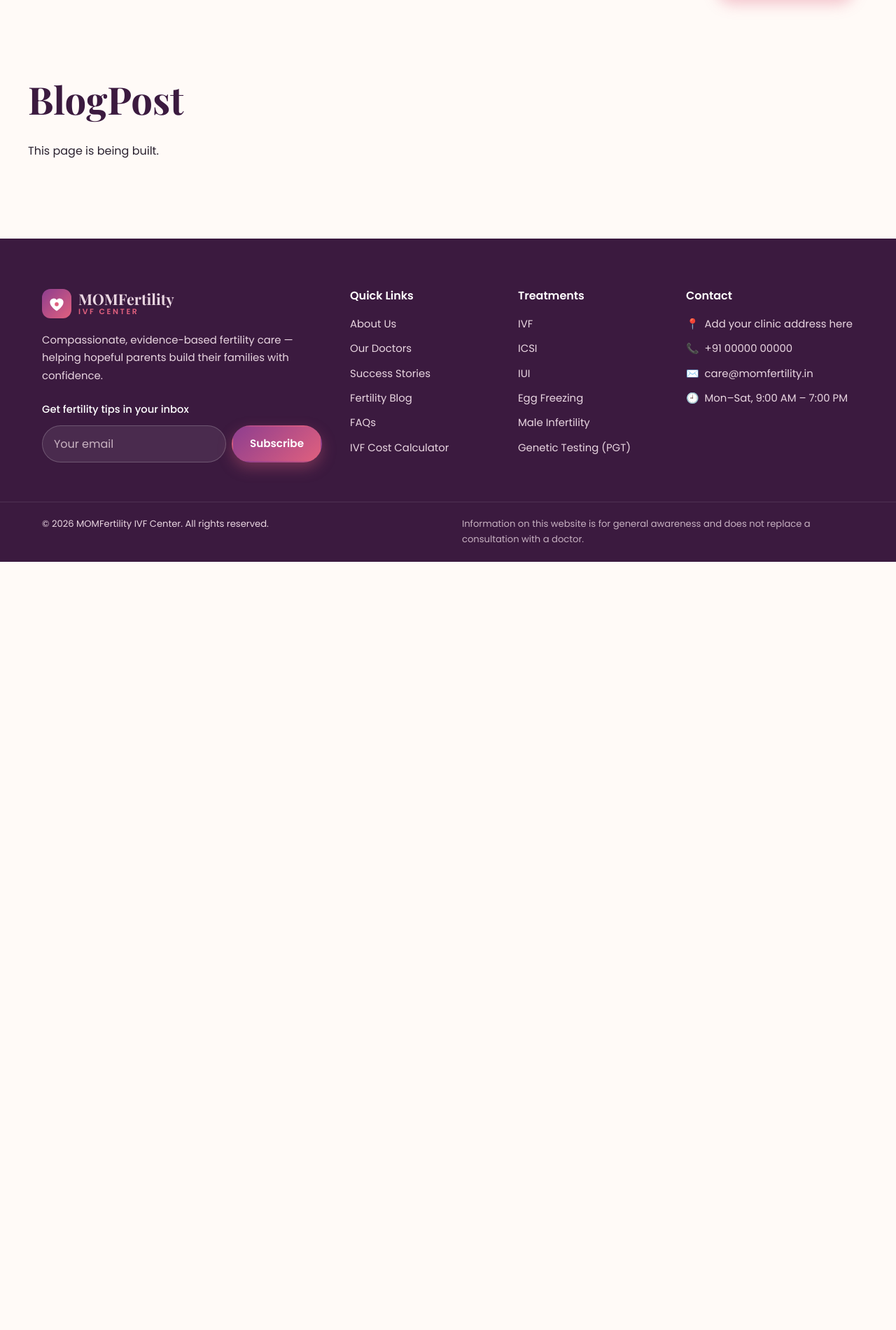
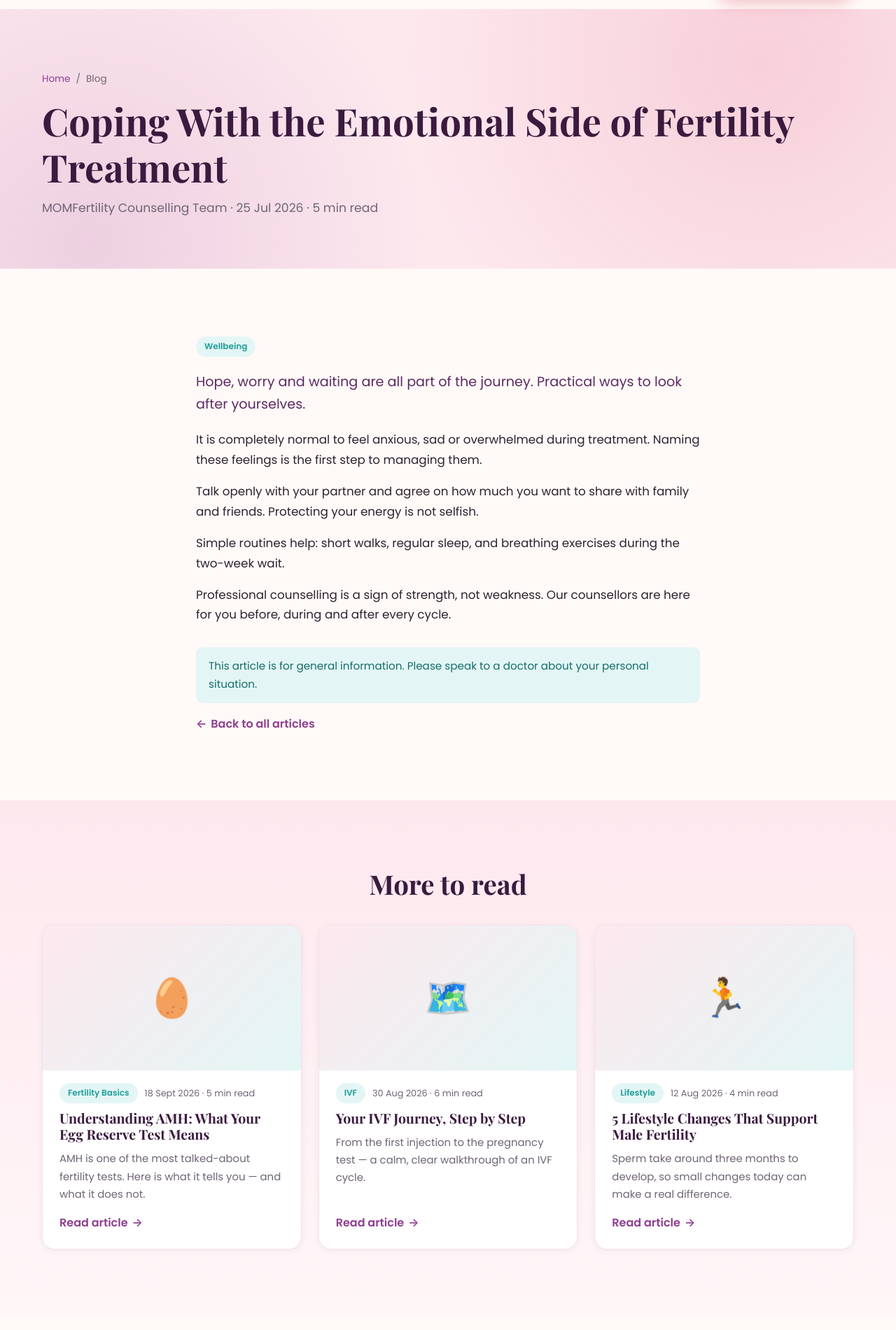
Before and after one commit to HetalRupareliya91/momfertility-ivf-center, a React (Vite) app in the folder client/: page /blog/coping-with-fertility-stress in a window 1280 px wide. Shown: the part 99-2000 px from the top of the page at 70% size. Before the commit the page ends 902 px from the top, so only its background shows below. Built offline with nearby package versions, Linux system fonts and the light colour scheme; no server answers.

Commit message:
feat(client): add blog article page with related posts

```diff
--- a/client/src/pages/BlogPost.jsx
+++ b/client/src/pages/BlogPost.jsx
@@ -1,8 +1,56 @@
+import { Link, useParams } from 'react-router-dom';
+import Loader from '../components/Loader.jsx';
+import PageHeader from '../components/PageHeader.jsx';
+import CTABanner from '../components/CTABanner.jsx';
+import BlogCard, { formatDate } from '../components/BlogCard.jsx';
+import NotFound from './NotFound.jsx';
+import useFetch from '../hooks/useFetch.js';
+import usePageTitle from '../hooks/usePageTitle.js';
+import { blog as allPosts } from '../data/index.js';
+import '../styles/pages.css';
+
 export default function BlogPost() {
+  const { slug } = useParams();
+  const fallback = allPosts.find((p) => p.slug === slug);
+  const { data: post, loading } = useFetch(`/blog/${slug}`, fallback);
+  usePageTitle(post?.title || 'Article', post?.excerpt);
+
+  if (loading && !post) return <Loader />;
+  if (!post) return <NotFound />;
+
+  const more = allPosts.filter((p) => p.slug !== post.slug).slice(0, 3);
+
   return (
-    <section className="section container">
-      <h1>BlogPost</h1>
-      <p>This page is being built.</p>
-    </section>
+    <>
+      <PageHeader title={post.title} crumb="Blog" subtitle={`${post.author} · ${formatDate(post.date)} · ${post.readTime} min read`} />
+      <section className="section">
+        <article className="container" style={{ maxWidth: 760 }}>
+          <span className="tag">{post.category}</span>
+          <p style={{ fontSize: '1.2rem', color: 'var(--plum-700)', marginTop: 20 }}>{post.excerpt}</p>
+          {post.content.map((para, i) => (
+            <p key={i} style={{ fontSize: '1.05rem' }}>{para}</p>
+          ))}
+          <div className="alert alert--info" style={{ marginTop: 32 }}>
+            This article is for general information. Please speak to a doctor about your personal situation.
+          </div>
+          <Link to="/blog" className="link-arrow"><span aria-hidden="true">←</span> Back to all articles</Link>
+        </article>
+      </section>
+
+      {more.length > 0 && (
+        <section className="section section--tint">
+          <div className="container">
+            <h2 className="center" style={{ marginBottom: 36 }}>More to read</h2>
+            <div className="grid grid-3">
+              {more.map((p) => (
+                <BlogCard key={p.slug} post={p} />
+              ))}
+            </div>
+          </div>
+        </section>
+      )}
+      <div className="section" style={{ paddingBottom: 0 }} />
+      <CTABanner />
+    </>
   );
 }
```
